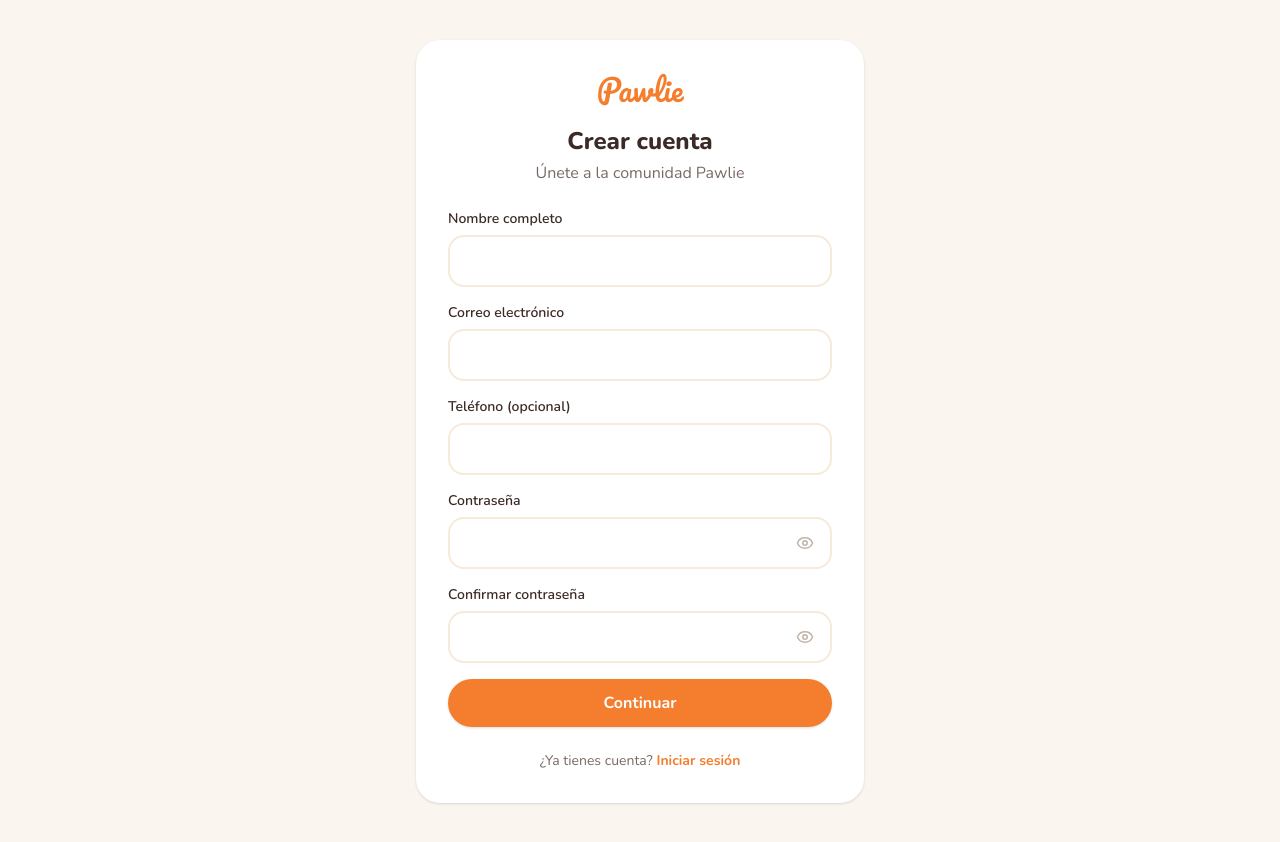
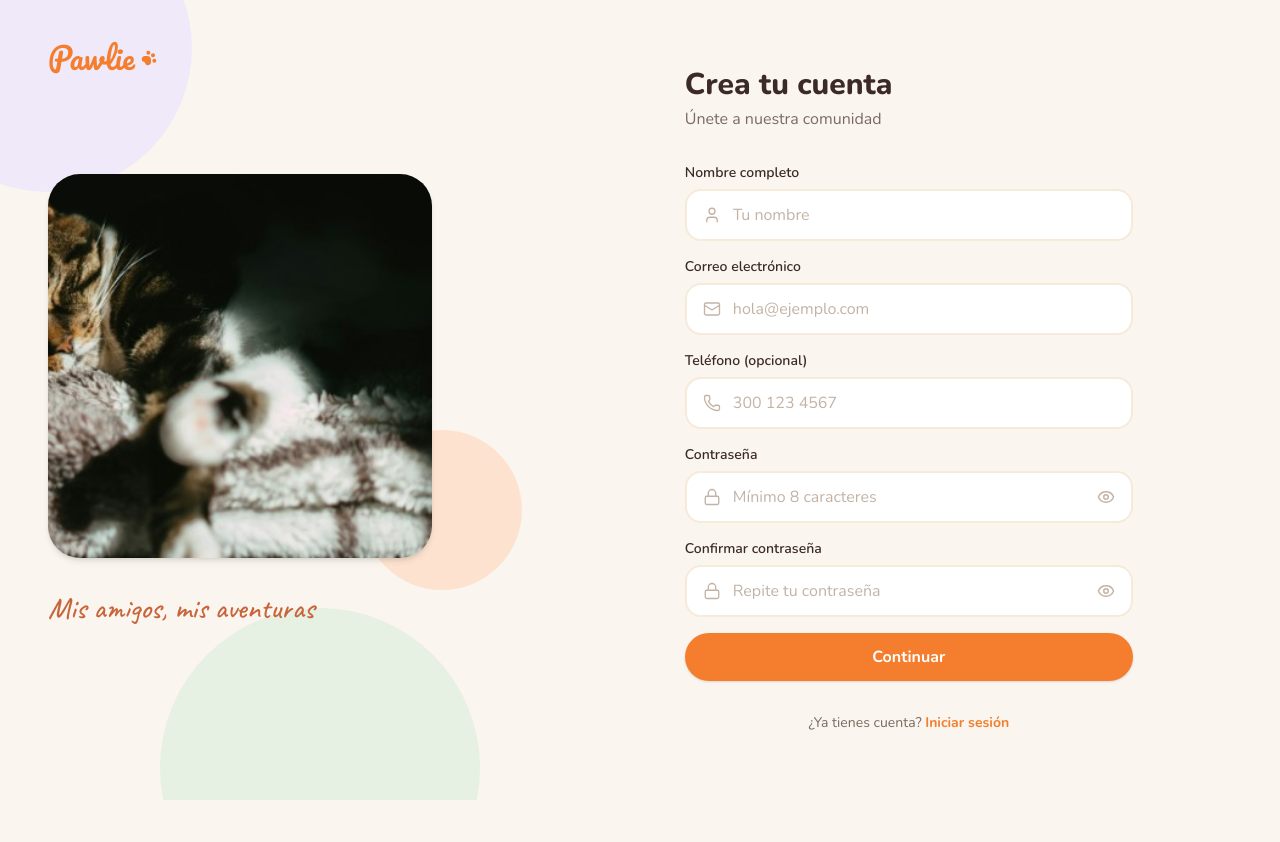
Before and after one commit to CrisJauregui/Pawlie, a Next.js app in the folder frontend/: page /registro in a window 1280 px wide. After the commit the page ends 800 px from the top, so only its background shows below. Built offline with nearby package versions, Linux system fonts and the light colour scheme.

Commit message:
Rediseña iniciar sesión, crear cuenta y seleccionar rol como en el Figma

```diff
--- a/frontend/app/login/page.tsx
+++ b/frontend/app/login/page.tsx
@@ -1,5 +1,6 @@
 "use client";
 
+import { Lock, Mail } from "lucide-react";
 import Link from "next/link";
 import { useRouter } from "next/navigation";
 import { useState, type FormEvent } from "react";
@@ -37,13 +38,20 @@
   }
 
   return (
-    <AuthCard titulo="Iniciar sesión" subtitulo="¡Qué bueno verte de nuevo!">
-      <form onSubmit={enviar} className="flex flex-col gap-4">
+    <AuthCard
+      titulo="¡Hola de nuevo!"
+      subtitulo="Inicia sesión para continuar"
+      foto="/fotos/perro.jpg"
+      frase="Buenas huellas comienzan aquí"
+    >
+      <form onSubmit={enviar} className="flex flex-col gap-5">
         {error && <Alerta>{error}</Alerta>}
         <Input
           id="email"
           label="Correo electrónico"
           type="email"
+          icono={Mail}
+          placeholder="hola@ejemplo.com"
           autoComplete="email"
           required
           value={email}
@@ -53,6 +61,8 @@
           id="password"
           label="Contraseña"
           type="password"
+          icono={Lock}
+          placeholder="Tu contraseña"
           autoComplete="current-password"
           required
           value={password}
@@ -62,7 +72,7 @@
           {enviando ? "Entrando…" : "Iniciar sesión"}
         </Button>
       </form>
-      <p className="mt-6 text-center text-sm text-tinta-suave">
+      <p className="mt-8 text-center text-sm text-tinta-suave">
         ¿No tienes cuenta?{" "}
         <Link href="/registro" className="font-bold text-naranja">
           Crear cuenta
--- a/frontend/app/registro/page.tsx
+++ b/frontend/app/registro/page.tsx
@@ -1,5 +1,6 @@
 "use client";
 
+import { Lock, Mail, Phone, User } from "lucide-react";
 import Link from "next/link";
 import { useRouter } from "next/navigation";
 import { useState, type FormEvent } from "react";
@@ -51,10 +52,17 @@
   }
 
   return (
-    <AuthCard titulo="Crear cuenta" subtitulo="Únete a la comunidad Pawlie">
+    <AuthCard
+      titulo="Crea tu cuenta"
+      subtitulo="Únete a nuestra comunidad"
+      foto="/fotos/gato.jpg"
+      frase="Mis amigos, mis aventuras"
+    >
       <form onSubmit={continuar} className="flex flex-col gap-4" noValidate>
         <Input
           id="name"
+          icono={User}
+          placeholder="Tu nombre"
           label="Nombre completo"
           autoComplete="name"
           value={datos.name}
@@ -63,6 +71,8 @@
         />
         <Input
           id="email"
+          icono={Mail}
+          placeholder="hola@ejemplo.com"
           label="Correo electrónico"
           type="email"
           autoComplete="email"
@@ -72,6 +82,8 @@
         />
         <Input
           id="phone"
+          icono={Phone}
+          placeholder="300 123 4567"
           label="Teléfono (opcional)"
           type="tel"
           autoComplete="tel"
@@ -80,6 +92,8 @@
         />
         <Input
           id="password"
+          icono={Lock}
+          placeholder="Mínimo 8 caracteres"
           label="Contraseña"
           type="password"
           autoComplete="new-password"
@@ -89,6 +103,8 @@
         />
         <Input
           id="confirmar"
+          icono={Lock}
+          placeholder="Repite tu contraseña"
           label="Confirmar contraseña"
           type="password"
           autoComplete="new-password"
@@ -98,7 +114,7 @@
         />
         <Button type="submit">Continuar</Button>
       </form>
-      <p className="mt-6 text-center text-sm text-tinta-suave">
+      <p className="mt-8 text-center text-sm text-tinta-suave">
         ¿Ya tienes cuenta?{" "}
         <Link href="/login" className="font-bold text-naranja">
           Iniciar sesión
--- a/frontend/app/registro/rol/page.tsx
+++ b/frontend/app/registro/rol/page.tsx
@@ -73,7 +73,12 @@
   }
 
   return (
-    <AuthCard titulo="¿Cómo usarás Pawlie?" subtitulo="Elige tu rol">
+    <AuthCard
+      titulo="¿Cómo usarás Pawlie?"
+      subtitulo="Elige tu rol para personalizar tu experiencia"
+      foto="/fotos/conejo.jpg"
+      frase="Cada patita cuenta"
+    >
       <div className="flex flex-col gap-4">
         {error && <Alerta>{error}</Alerta>}
         {OPCIONES.map((opcion) => (
@@ -82,10 +87,10 @@
             type="button"
             onClick={() => setRol(opcion.rol)}
             aria-pressed={rol === opcion.rol}
-            className={`flex items-center gap-4 rounded-2xl border-2 p-4 text-left transition-colors ${
+            className={`flex items-center gap-4 rounded-3xl border-2 p-5 text-left transition-colors ${
               rol === opcion.rol
                 ? "border-naranja bg-naranja-claro"
-                : "border-crema-oscuro hover:border-lila"
+                : "border-crema-oscuro bg-white hover:border-naranja/50"
             }`}
           >
             <span
--- a/frontend/components/AuthCard.tsx
+++ b/frontend/components/AuthCard.tsx
@@ -1,25 +1,55 @@
+import Image from "next/image";
 import { Logo } from "./Logo";
+import { Frase } from "./ui";
 
-// Contenedor común de las pantallas de login, registro y selección de rol.
+// Diseño común de login, registro y selección de rol:
+// foto con círculos de color a la izquierda (solo escritorio) y formulario a la derecha.
 export function AuthCard({
   titulo,
   subtitulo,
+  foto,
+  frase,
   children,
 }: {
   titulo: string;
   subtitulo?: string;
+  foto: string;
+  frase: string;
   children: React.ReactNode;
 }) {
   return (
-    <main className="flex flex-1 items-center justify-center px-4 py-10">
-      <div className="w-full max-w-md rounded-3xl bg-white p-8 shadow-sm">
-        <div className="mb-6 text-center">
+    <main className="relative flex flex-1 overflow-hidden">
+      <div className="pointer-events-none absolute -left-24 -top-24 h-72 w-72 rounded-full bg-lila-claro" />
+      <div className="pointer-events-none absolute -bottom-32 left-40 hidden h-80 w-80 rounded-full bg-verde-claro lg:block" />
+
+      <section className="relative hidden w-[42%] flex-col justify-center gap-8 px-12 py-10 lg:flex">
+        <div className="absolute left-12 top-10">
           <Logo />
-          <h1 className="mt-4 text-2xl font-extrabold">{titulo}</h1>
+        </div>
+        <div className="relative">
+          <div className="absolute -bottom-8 -right-8 h-40 w-40 rounded-full bg-naranja-claro" />
+          <Image
+            src={foto}
+            alt=""
+            width={420}
+            height={420}
+            priority
+            className="relative aspect-square w-full max-w-sm rounded-[2rem] object-cover shadow-md"
+          />
+        </div>
+        <Frase className="relative text-3xl">{frase}</Frase>
+      </section>
+
+      <section className="relative flex flex-1 items-center justify-center px-5 py-10">
+        <div className="w-full max-w-md">
+          <div className="mb-8 lg:hidden">
+            <Logo />
+          </div>
+          <h1 className="text-3xl font-extrabold">{titulo}</h1>
           {subtitulo && <p className="mt-1 text-tinta-suave">{subtitulo}</p>}
+          <div className="mt-8">{children}</div>
         </div>
-        {children}
-      </div>
+      </section>
     </main>
   );
 }
--- a/frontend/components/Logo.tsx
+++ b/frontend/components/Logo.tsx
@@ -1,12 +1,14 @@
+import { PawPrint } from "lucide-react";
 import Link from "next/link";
 
 export function Logo({ size = "md" }: { size?: "md" | "lg" }) {
   return (
     <Link
       href="/"
-      className={`font-logo text-naranja ${size === "lg" ? "text-5xl" : "text-3xl"}`}
+      className={`inline-flex items-center gap-1.5 font-logo text-naranja ${size === "lg" ? "text-5xl" : "text-3xl"}`}
     >
       Pawlie
+      <PawPrint size={size === "lg" ? 26 : 16} className="fill-current" />
     </Link>
   );
 }
```
